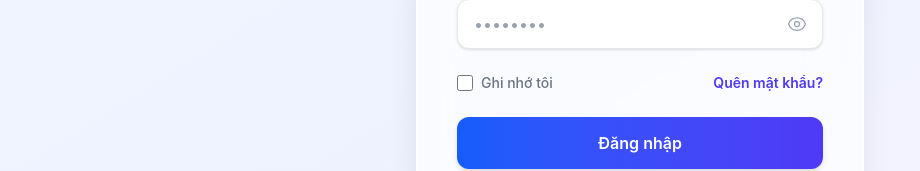
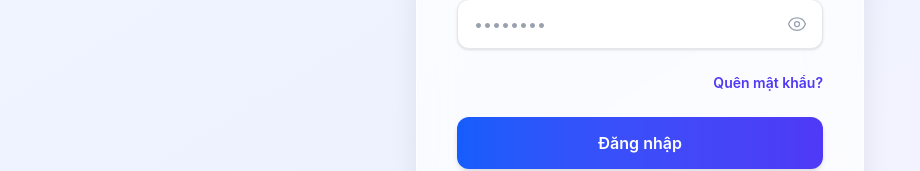
Before and after one commit to LoiNguyen2k5/nhom4_BaiTap02-06-05-2026, a React app in the folder frontend/: page /login in a window 1280 px wide. Shown: the part 405-576 px from the top of the page, without its empty margins (0-920 px from the left). Built offline with nearby package versions, Linux system fonts and the light colour scheme; the HTML template or start-up script is replaced by a standard one.

Commit message:
refactor(ui): gỡ bỏ nút ghi nhớ tôi chưa hoạt động ở trang đăng nhập

```diff
--- a/frontend/src/pages/Login.jsx
+++ b/frontend/src/pages/Login.jsx
@@ -116,11 +116,7 @@ const Login = () => {
             </div>
           </div>
 
-          <div className="flex items-center justify-between text-sm">
-            <label className="flex items-center text-gray-500 cursor-pointer hover:text-gray-700 transition-colors font-medium">
-              <input type="checkbox" className="mr-2 rounded border-gray-300 text-indigo-600 focus:ring-indigo-500 h-4 w-4" />
-              Ghi nhớ tôi
-            </label>
+          <div className="flex items-center justify-end text-sm">
             <Link to="/forgot-password" className="text-indigo-600 hover:text-indigo-800 transition-colors font-semibold">
               Quên mật khẩu?
             </Link>
```
